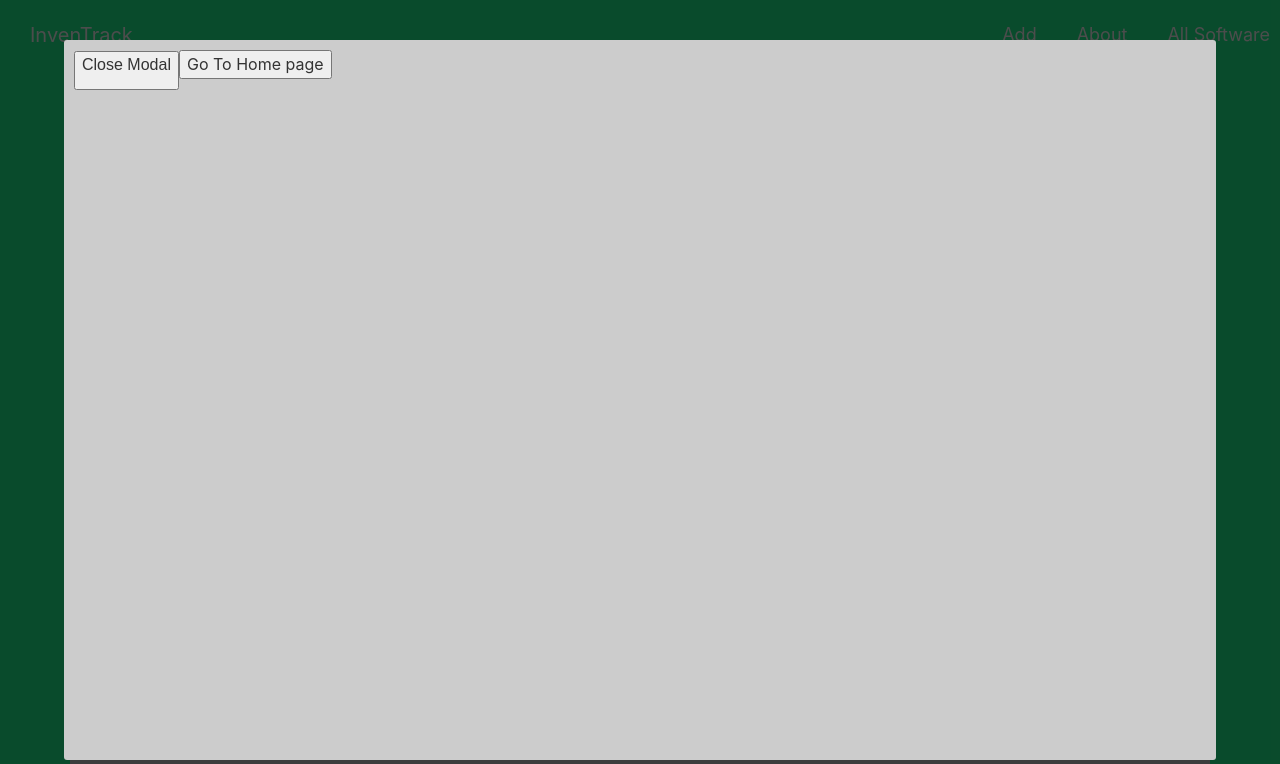
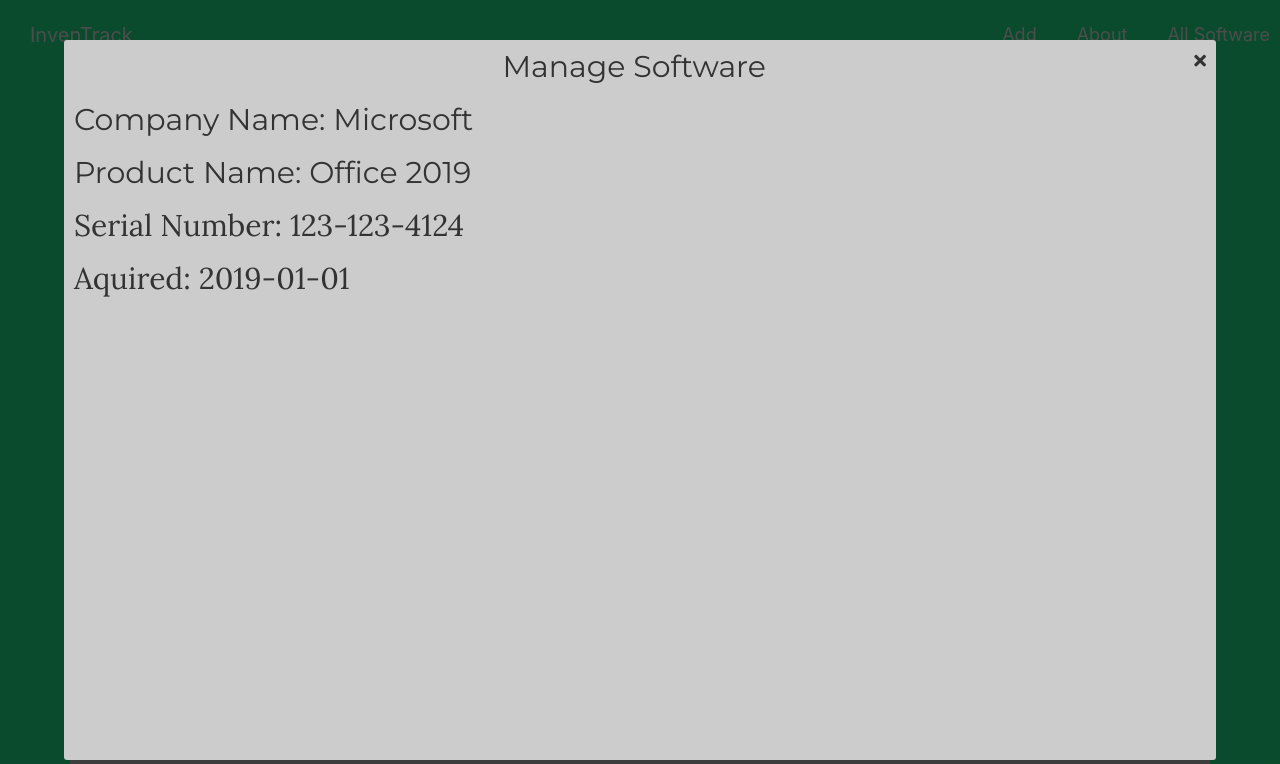
Before and after one commit to haeke/serial-inventory, a React app in the folder client/: page /all in a window 1280 px wide. Both pictures are taken after a click on the button 260 px from the left and 266 px from the top of the page. Shown: the top 764 px of the page. Built offline with nearby package versions, Linux system fonts and the light colour scheme; data requests are answered from the project's data file; a web font is replaced by a local one.

Commit message:
changed the Modal component so that the softwarename, companyname, serialnumber and dateaquired information is displayed. To do - create a component called ManageInventory, it will contain this logic and more.

```diff
--- a/client/src/components/App/App.js
+++ b/client/src/components/App/App.js
@@ -9,7 +9,7 @@
 import Footer from "../Footer/Footer";
 import Modal from "../Modal/Modal";
 
-const App = ({ modal }) => {
+const App = () => {
   return (
     <main className="container-fluid">
       <div className="row">
--- a/client/src/components/Modal/Modal.css
+++ b/client/src/components/Modal/Modal.css
@@ -22,3 +22,26 @@
   width: 90vw;
   height: 90vh;
 }
+
+.modalHeaderContainer {
+  display: flex;
+  justify-content: center;
+  align-items: center;
+}
+
+.modalHeader {
+  margin: auto;
+  display: inline-block;
+}
+
+.modalButton {
+  border: none;
+  background: transparent;
+  padding: 0;
+  margin: 0;
+  float: right;
+}
+
+.closeIcon {
+  font-size: 1.7rem;
+}
--- a/client/src/components/Modal/Modal.js
+++ b/client/src/components/Modal/Modal.js
@@ -4,14 +4,12 @@
 
 import { openModal, closeModal } from "../../actions/index";
 
+import Button from "../Button/Button";
+
 import "./Modal.css";
 
-// make sure that the modal doesn't close if you click anywhere on the Modal
-const handleModal = event => {
-  event.stopPropagation();
-};
-
 const Modal = ({ closeModal, modal }) => {
+  const { inventoryItem } = modal;
   if (modal.openModal === false) {
     return <React.Fragment />;
   }
@@ -19,18 +17,25 @@
     <div>
       <div id="modalDialog">
         <div className="modalContainer">
-          <div className="">
-            <button
-              className=""
-              onClick={() => {
-                closeModal();
-              }}
-            >
-              <p>Close Modal</p>
-            </button>
-            <button className="" onClick={() => closeModal()}>
-              Go To Home page
-            </button>
+          <div className="row">
+            <div className="col-md-12 text-center">
+              <h1 className="modalHeader">Manage Software</h1>
+              <Button
+                as="button"
+                onClick={closeModal}
+                buttonStyle="modalButton"
+              >
+                <i className="fas fa-times closeIcon" />
+              </Button>
+            </div>
+          </div>
+          <div className="row">
+            <div className="col-md-12">
+              <h1>Company Name: {inventoryItem.softwareCompany}</h1>
+              <h1>Product Name: {inventoryItem.softwareName}</h1>
+              <h2>Serial Number: {inventoryItem.serialNumber}</h2>
+              <h2>Aquired: {inventoryItem.dateAquired}</h2>
+            </div>
           </div>
         </div>
       </div>
```
